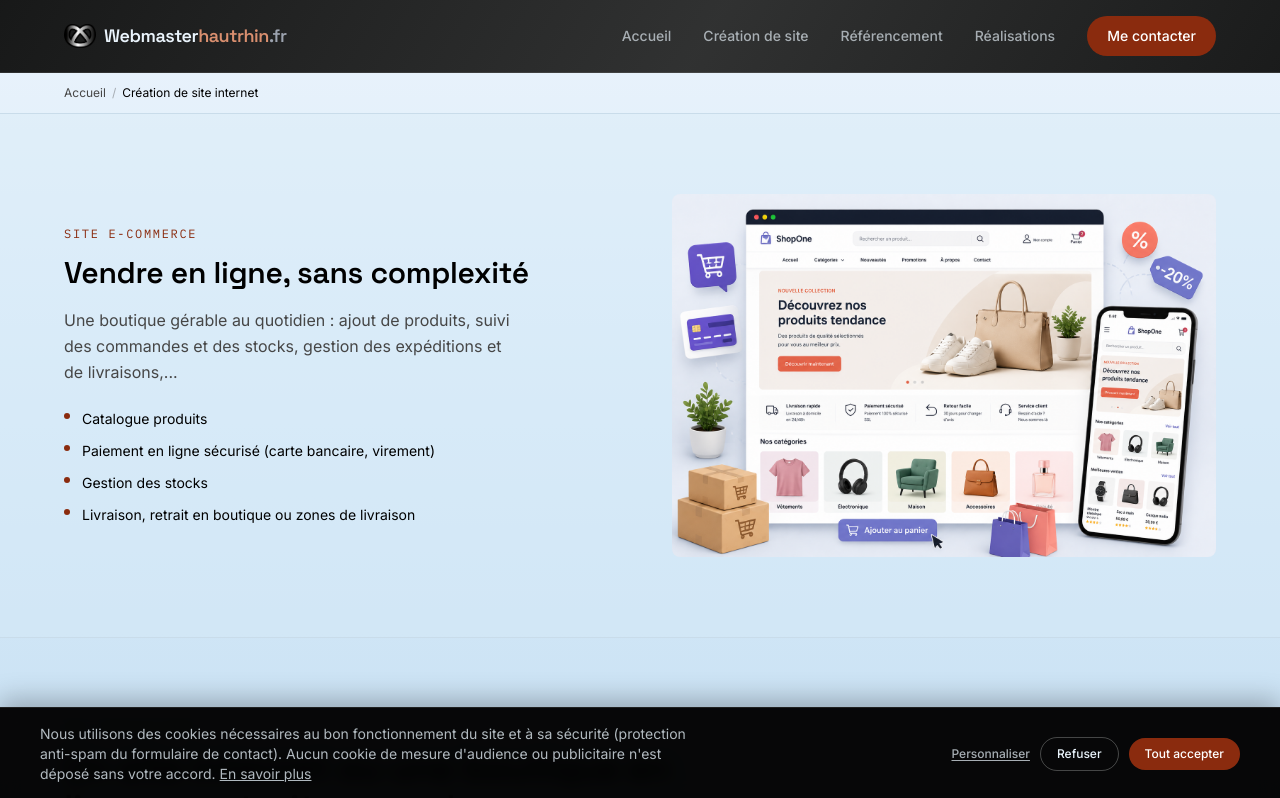
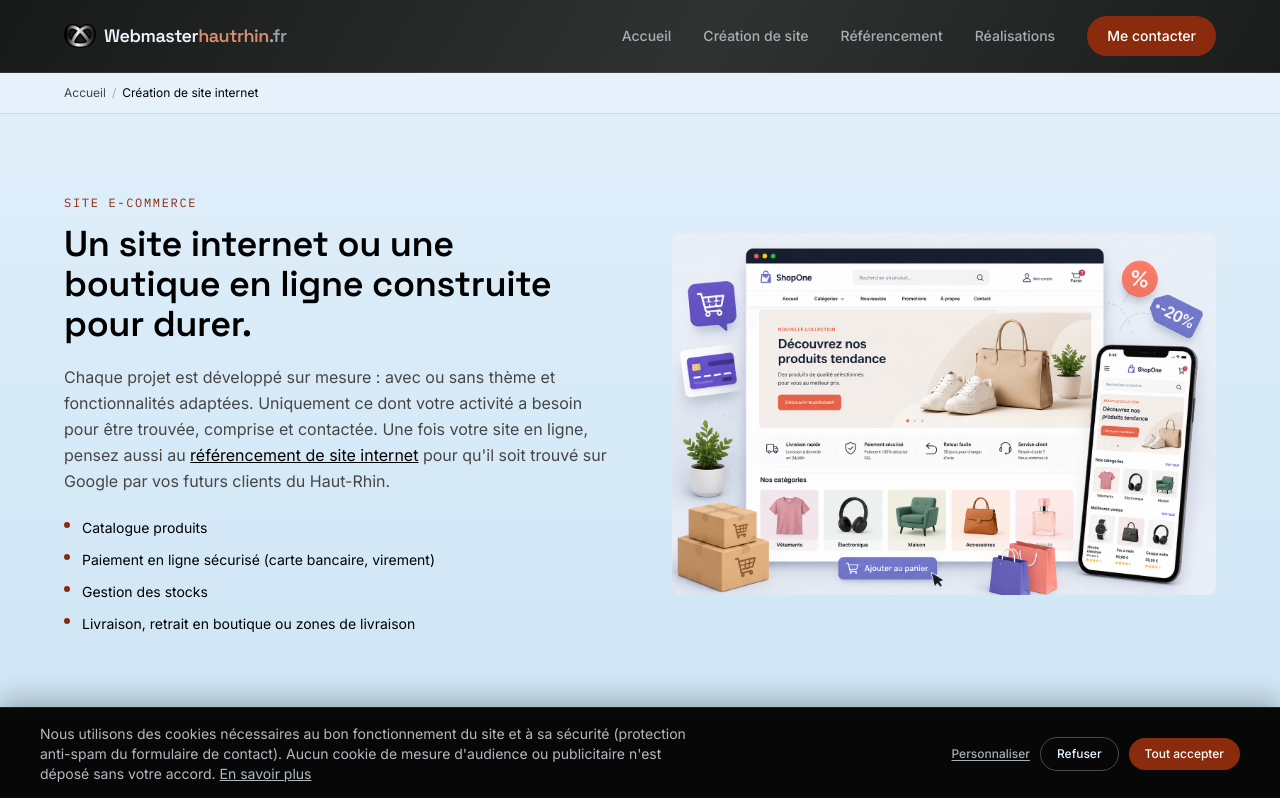
Before and after one commit to WebaHR/webmasterhautrhin.fr, a Next.js app: page /creation-site-internet in a window 1280 px wide. Shown: the top 798 px of the page. Built offline with nearby package versions, Linux system fonts and the light colour scheme.

Commit message:
Update page.tsx

```diff
--- a/app/creation-site-internet/page.tsx
+++ b/app/creation-site-internet/page.tsx
@@ -162,13 +162,20 @@ export default function CreationSitePage() {
           </div>
           <div className="lg:order-1">
             <p className="eyebrow">Site e-commerce</p>
-            <h2 className="section-heading mt-3 text-2xl text-ink sm:text-3xl">
-              Vendre en ligne, sans complexité
-            </h2>
-            <p className="mt-4 max-w-md leading-relaxed text-slate">
-              Une boutique gérable au quotidien : ajout de
-              produits, suivi des commandes et des stocks, gestion des expéditions et de livraisons,...
-            </p>
+            <h1 className="section-heading mt-3 max-w-2xl text-3xl text-ink sm:text-4xl">
+            Un site internet ou une boutique en ligne construite pour durer.
+          </h1>
+            <p className="mt-5 max-w-xl text-base leading-relaxed text-slate">
+            Chaque projet est développé sur mesure : avec ou sans thème et
+            fonctionnalités adaptées. Uniquement ce dont votre activité
+            a besoin pour être trouvée, comprise et contactée. Une fois votre
+            site en ligne, pensez aussi au{" "}
+            <Link href="/referencement" className="text-ink underline hover:text-accent">
+              référencement de site internet
+            </Link>{" "}
+            pour qu&apos;il soit trouvé sur Google par vos futurs clients du
+            Haut-Rhin.
+          </p>
             <ul className="mt-6 space-y-3">
               {ecommerceIncludes.map((item) => (
                 <li key={item} className="flex items-start gap-3 text-sm text-ink">
```
